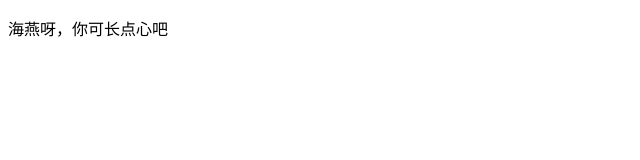
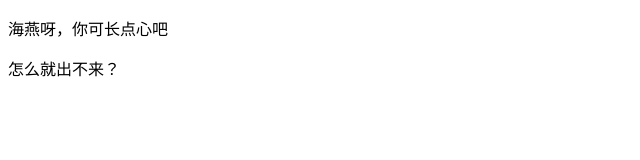
Before and after one commit to 20136551/cici, a plain HTML site: page index.html in a window 1280 px wide. Shown: the whole page, without its empty margins (0-640 px from the left). Drawn offline with Linux system fonts and the light colour scheme.

Commit message:
Update index.html

```diff
--- a/index.html
+++ b/index.html
@@ -6,5 +6,6 @@
 </head>
 <body>
 	<p>海燕呀，你可长点心吧</p>
+	<p>怎么就出不来？</p>
 </body>
 </html>
```
